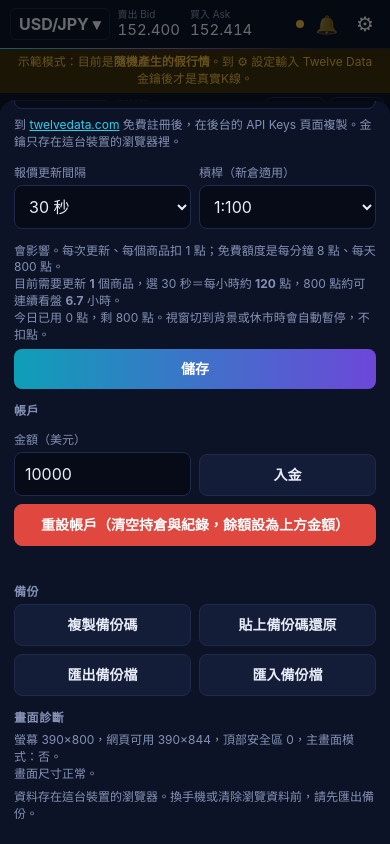
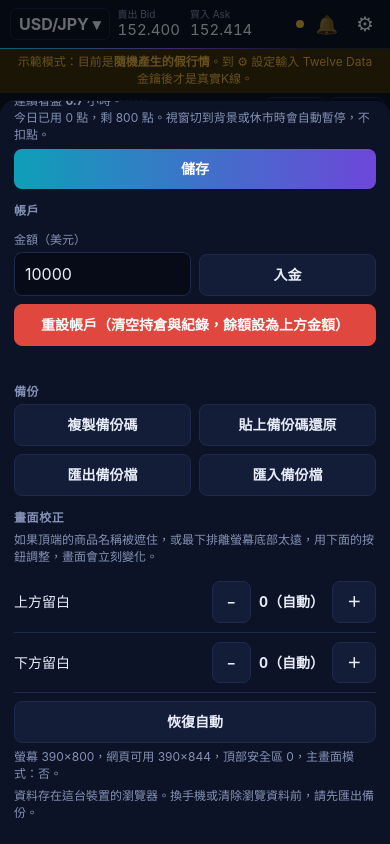
Before and after one commit to miler-du/FX, a plain HTML site: page index.html in a window 390 px wide. Both pictures are taken after a click on the button "設定". Drawn offline with Linux system fonts and the light colour scheme.

Commit message:
Modify meta tags for mobile app support and styling
Updated meta tags for mobile web app capabilities and theme colors.

```diff
--- a/index.html
+++ b/index.html
@@ -5,8 +5,8 @@
 <meta name="viewport" content="width=device-width,initial-scale=1,maximum-scale=1,viewport-fit=cover,user-scalable=no">
 <meta name="apple-mobile-web-app-capable" content="yes">
 <meta name="mobile-web-app-capable" content="yes">
-<meta name="apple-mobile-web-app-status-bar-style" content="black">
-<meta name="theme-color" content="#070b18">
+<meta name="apple-mobile-web-app-status-bar-style" content="black-translucent">
+<meta name="theme-color" content="#0c1326">
 <title>HAIYI｜駭異科技.FX</title>
 <style>
 :root{--bg:#070b18;--panel:#0c1326;--panel2:#141d38;--line:#1e2a4c;--tx:#e8ecf8;--mut:#8491b4;--cy:#22d3ee;--vi:#8b5cf6;--up:#26a69a;--dn:#ef5350;--buy:#2f7de1;--sell:#e0473f;--warn:#e3b341}
@@ -14,7 +14,8 @@
 html,body{margin:0;height:100%;background:var(--bg);color:var(--tx);font:14px/1.4 -apple-system,BlinkMacSystemFont,"Segoe UI","PingFang TC","Noto Sans TC","Microsoft JhengHei",sans-serif;overscroll-behavior:none}
 button,input,select{font:inherit;color:inherit}
 button{cursor:pointer;border:0;background:none}
-#app{display:flex;flex-direction:column;height:100vh;height:100dvh;max-width:900px;margin:0 auto;padding-top:env(safe-area-inset-top)}
+#app{display:flex;flex-direction:column;height:100vh;height:100dvh;max-width:900px;margin:0 auto;padding-top:var(--padTop,max(env(safe-area-inset-top),0px));background:var(--panel)}
+main{background:var(--bg)}
 header{display:flex;align-items:center;gap:10px;padding:8px 12px;border-bottom:1px solid;border-image:linear-gradient(90deg,var(--cy),var(--vi) 45%,var(--line) 80%) 1;background:var(--panel)}
 #hSym{font-weight:700;font-size:16px;padding:4px 8px;border:1px solid var(--line);border-radius:6px}
 #hPx{flex:1;display:flex;gap:12px;font-variant-numeric:tabular-nums;font-size:15px}
@@ -41,7 +42,7 @@ main{flex:1;min-height:0;position:relative}
 #lotBox{display:flex;align-items:center;background:var(--panel2);border-radius:8px;border:1px solid var(--line)}
 #lotBox button{width:32px;height:100%;font-size:18px;color:var(--mut)}
 #lotBox input{width:56px;text-align:center;background:none;border:0;outline:0;font-variant-numeric:tabular-nums}
-nav{display:flex;border-top:1px solid var(--line);background:var(--panel);padding-bottom:env(safe-area-inset-bottom);flex:none}
+nav{display:flex;border-top:1px solid var(--line);background:var(--panel);padding-bottom:var(--navPB,env(safe-area-inset-bottom));flex:none}
 nav button{flex:1;min-width:0;padding:8px 0 7px;color:var(--mut);font-size:11px}
 nav button i{display:block;font-style:normal;font-size:18px;line-height:1.2}
 nav button.on{color:var(--cy)}
@@ -239,7 +240,7 @@ const DEMO_BASE={'USD/JPY':152.4,'EUR/USD':1.085,'GBP/USD':1.27,'AUD/USD':0.655,
 const KEY='fxp1';
 const DEF={v:1,key:'',interval:30,lev:100,bal:10000,pos:[],orders:[],hist:[],nextId:1,sym:'USD/JPY',tf:'15min',
   ic:{ma:[{on:true,n:20,t:'SMA'},{on:false,n:60,t:'SMA'},{on:false,n:120,t:'EMA'}],bb:{on:false,n:20,k:2},rsi:{on:false,n:14},macd:{on:false,f:12,s:26,g:9},kd:{on:false,n:9,k:3,d:3},sar:{on:false,st:0.02,mx:0.2},ichi:{on:false,a:9,b:26,c:52},atr:{on:false,n:14},cci:{on:false,n:20},wr:{on:false,n:14}},tabs:null,draw:{},showTr:true,magnet:true,
-  nt:{on:false,asked:false,bg:false,sound:true,sl:{on:true,pips:10},mv:{},ref:{},log:[],unread:0},tab:0,upRed:false,lots:0.1,lastSeen:{},credits:{day:'',n:0},px:{}};
+  nt:{on:false,asked:false,bg:false,sound:true,sl:{on:true,pips:10},mv:{},ref:{},log:[],unread:0},tab:0,upRed:false,ui:{padT:null,padB:null},lots:0.1,lastSeen:{},credits:{day:'',n:0},px:{}};
 let S=load();
 function load(){let o=JSON.parse(JSON.stringify(DEF));try{const j=JSON.parse(localStorage.getItem(KEY));if(j&&j.v===1){const ic=o.ic;o=Object.assign(o,j);
     if(!j.ic){o.ic=ic;if(j.ind){ic.ma[0].on=!!j.ind.ma20;ic.ma[1].on=!!j.ind.ma60;ic.bb.on=!!j.ind.bb;ic.rsi.on=!!j.ind.rsi;ic.macd.on=!!j.ind.macd}}
@@ -955,7 +956,11 @@ function setSheet(gapHelp){
   <h3 style="margin-left:0" id="sBak">備份</h3><div class="two"><button class="btn" id="sCopy">複製備份碼</button><button class="btn" id="sPasteBtn">貼上備份碼還原</button></div>
   <div id="sPasteBox" style="display:none"><textarea id="sPaste" rows="3" placeholder="在這裡長按 → 貼上備份碼" style="width:100%;margin-top:8px;padding:8px;border-radius:8px;border:1px solid var(--line);background:var(--bg);color:var(--tx)"></textarea><button class="btn brand full" id="sRestore" style="margin-top:6px">還原</button></div>
   <div class="two" style="margin-top:8px"><button class="btn" id="sExp">匯出備份檔</button><button class="btn" id="sImp">匯入備份檔</button></div><input type="file" id="sFile" accept="application/json,.json" hidden>
-  <h3 style="margin-left:0">畫面診斷</h3><p class="hint" id="sDiag"></p>
+  <h3 style="margin-left:0" id="sCal">畫面校正</h3><p class="hint">如果頂端的商品名稱被遮住，或最下排離螢幕底部太遠，用下面的按鈕調整，畫面會立刻變化。</p>
+  <div class="ntrow"><div class="g">上方留白</div><button class="btn" data-pad="padT,-4">−</button><b class="num" id="padTv" style="min-width:64px;text-align:center"></b><button class="btn" data-pad="padT,4">＋</button></div>
+  <div class="ntrow"><div class="g">下方留白</div><button class="btn" data-pad="padB,-4">−</button><b class="num" id="padBv" style="min-width:64px;text-align:center"></b><button class="btn" data-pad="padB,4">＋</button></div>
+  <button class="btn full" id="padReset" style="margin-top:8px">恢復自動</button>
+  <p class="hint" id="sDiag"></p>
   <p class="hint">資料存在這台裝置的瀏覽器。換手機或清除瀏覽資料前，請先匯出備份。</p>`);
   $('#sKey').value=S.key;
   const quota=()=>{const iv=+$('#sInt').value,n=neededSyms().length,eff=Math.max(iv,Math.ceil(n*60/7)),perH=Math.round(3600/eff*n),used=S.credits.day===new Date().toISOString().slice(0,10)?S.credits.n:0;
@@ -969,12 +974,15 @@ function setSheet(gapHelp){
     S.bal=r2(a);S.pos=[];S.orders=[];S.hist=[{note:'帳戶重設',amt:a,ct:Date.now()}];save();schedule();toast('帳戶已重設');closeSheet()};
   $('#sExp').onclick=()=>{const a=document.createElement('a');a.href=URL.createObjectURL(new Blob([JSON.stringify(S)],{type:'application/json'}));a.download='fx-practice-backup-'+new Date().toISOString().slice(0,10)+'.json';a.click()};
   $('#sImp').onclick=()=>$('#sFile').click();
-  const dg=screenDiag();$('#sDiag').innerHTML=`螢幕 ${dg.sw}×${dg.sh}，網頁可用 ${dg.sw}×${dg.vh}，頂部安全區 ${Math.round(dg.top)}，主畫面模式：${standalone()?'是':'否'}。`+(dg.bug?`<br><b style="color:var(--warn)">偵測到 iPhone 主畫面 App 的底部空白問題。</b>修正步驟：<br>1. 按上面的「複製備份碼」，貼到「備忘錄」保存。<br>2. 長按桌面上的這個 App 圖示 → 移除 → 從主畫面移除。<br>3. 用 Safari 打開 miler-du.github.io/FX → 分享 →「加入主畫面」。<br>4. 打開新的圖示 → ⚙ →「貼上備份碼還原」。`:'<br>畫面尺寸正常。');
+  const padShow=()=>{const cs=getComputedStyle(document.querySelector('#app')),nb=getComputedStyle(document.querySelector('nav'));$('#padTv').textContent=Math.round(parseFloat(cs.paddingTop))+(S.ui.padT==null?'（自動）':'');$('#padBv').textContent=Math.round(parseFloat(nb.paddingBottom))+(S.ui.padB==null?'（自動）':'')};
+  $('#sheet').querySelectorAll('[data-pad]').forEach(bt=>bt.onclick=()=>{const[k,d]=bt.dataset.pad.split(','),cur=k==='padT'?parseFloat(getComputedStyle(document.querySelector('#app')).paddingTop):parseFloat(getComputedStyle(document.querySelector('nav')).paddingBottom);S.ui[k]=Math.max(0,Math.min(160,Math.round(cur)+(+d)));save();fitApp();setTimeout(padShow,30)});
+  $('#padReset').onclick=()=>{S.ui={padT:null,padB:null};save();fitApp();setTimeout(padShow,30)};padShow();
+  const dg=screenDiag();$('#sDiag').innerHTML=`螢幕 ${dg.sw}×${dg.sh}，網頁可用 ${dg.sw}×${dg.vh}，頂部安全區 ${Math.round(dg.top)}，主畫面模式：${standalone()?'是':'否'}。`;
   const restore=txt=>{try{const j=JSON.parse(txt.trim());if(j.v!==1||!Array.isArray(j.pos))throw 0;localStorage.setItem(KEY,JSON.stringify(j));location.reload()}catch(_){$('#sErr').textContent='備份碼不正確，請確認有完整貼上'}};
   $('#sCopy').onclick=async()=>{const t=JSON.stringify(S);try{await navigator.clipboard.writeText(t);toast('備份碼已複製，請貼到備忘錄保存',3500)}catch(_){$('#sPasteBox').style.display='block';$('#sPaste').value=t;$('#sPaste').select();toast('無法自動複製，請在下方框內長按 → 全選 → 拷貝',4000)}};
   $('#sPasteBtn').onclick=()=>{$('#sPasteBox').style.display='block';$('#sPaste').value='';$('#sPaste').focus()};
   $('#sRestore').onclick=()=>restore($('#sPaste').value);
-  if(gapHelp)setTimeout(()=>{const e=$('#sDiag');if(e)e.scrollIntoView({block:'center'})},100);
+  if(gapHelp)setTimeout(()=>{const e=$('#sCal');if(e)e.scrollIntoView({block:'center'})},100);
   $('#sFile').onchange=e=>{const f=e.target.files[0];if(!f)return;const rd=new FileReader();rd.onload=()=>{try{const j=JSON.parse(rd.result);if(j.v!==1||!Array.isArray(j.pos))throw 0;localStorage.setItem(KEY,JSON.stringify(j));location.reload()}catch(_){$('#sErr').textContent='這不是有效的備份檔'}};rd.readAsText(f)};
 }
 $('#gear').onclick=setSheet;$('#bell').onclick=ntSheet;$('#indBtn').onclick=indSheet;$('#drawBtn').onclick=drawSheet;$('#hSym').onclick=()=>go('vQuotes');
@@ -988,12 +996,14 @@ let insetProbe=null;
 function safeTop(){try{if(!insetProbe){insetProbe=document.createElement('div');insetProbe.style.cssText='position:fixed;top:0;left:0;width:0;height:env(safe-area-inset-top);visibility:hidden;pointer-events:none';document.body.appendChild(insetProbe)}return insetProbe.getBoundingClientRect().height}catch(_){return 0}}
 function screenDiag(){const land=innerWidth>innerHeight,sh=window.screen?(land?Math.min(screen.width,screen.height):Math.max(screen.width,screen.height)):0,top=safeTop();
   return{sw:innerWidth,sh,vh:innerHeight,top,bug:standalone()&&top>0&&sh>innerHeight&&Math.abs(sh-innerHeight-top)<=6}}
-let gapWarned=false;
+function applyPad(){const r=document.documentElement.style,ui=S.ui||(S.ui={padT:null,padB:null}),dg=screenDiag(),gap=standalone()?dg.sh-dg.vh:0;
+  if(ui.padT!=null)r.setProperty('--padTop',ui.padT+'px');else r.removeProperty('--padTop');
+  // iPhone 主畫面 App 底部若已被系統留白（gap），導覽列就不再重複加 home 鍵的安全距離
+  if(ui.padB!=null)r.setProperty('--navPB',ui.padB+'px');else if(gap>=30&&gap<=140)r.setProperty('--navPB','4px');else r.removeProperty('--navPB')}
 function fitApp(){const a=document.activeElement;if(a&&a.matches&&a.matches('input,select,textarea'))return;
   const h=Math.max(window.innerHeight||0,document.documentElement.clientHeight||0);
-  const cur=document.documentElement.style.getPropertyValue('--apph');if(cur!==h+'px'){document.documentElement.style.setProperty('--apph',h+'px');requestAnimationFrame(resize)}
-  if(!gapWarned&&screenDiag().bug){gapWarned=true;setTimeout(()=>{const bn=$('#banner');bn.style.display='block';bn.dataset.lock='1';
-    bn.innerHTML='底部空白需要<b>重新加入主畫面</b>一次才會修正（資料可先備份）。<u id="gapHow">點這裡看步驟</u>';const g=$('#gapHow');if(g)g.onclick=()=>setSheet(true)},800)}}
+  const cur=document.documentElement.style.getPropertyValue('--apph');if(cur!==h+'px')document.documentElement.style.setProperty('--apph',h+'px');
+  applyPad();requestAnimationFrame(resize)}
 fitApp();window.addEventListener('resize',fitApp);window.addEventListener('pageshow',()=>setTimeout(fitApp,50));
 document.addEventListener('visibilitychange',()=>{if(!document.hidden)setTimeout(fitApp,100)});
 const resetScroll=()=>{if(window.scrollX||window.scrollY||document.documentElement.scrollTop||document.body.scrollTop){window.scrollTo(0,0);document.documentElement.scrollTop=0;document.body.scrollTop=0}};
```
